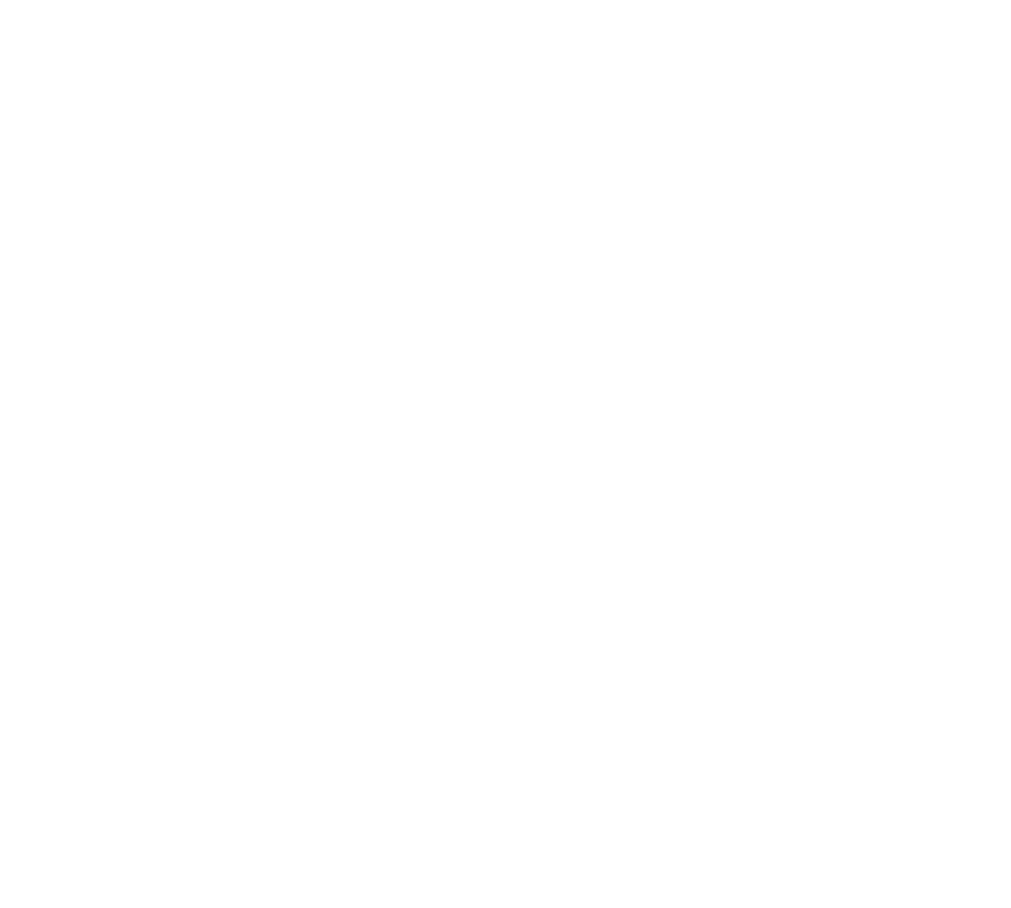
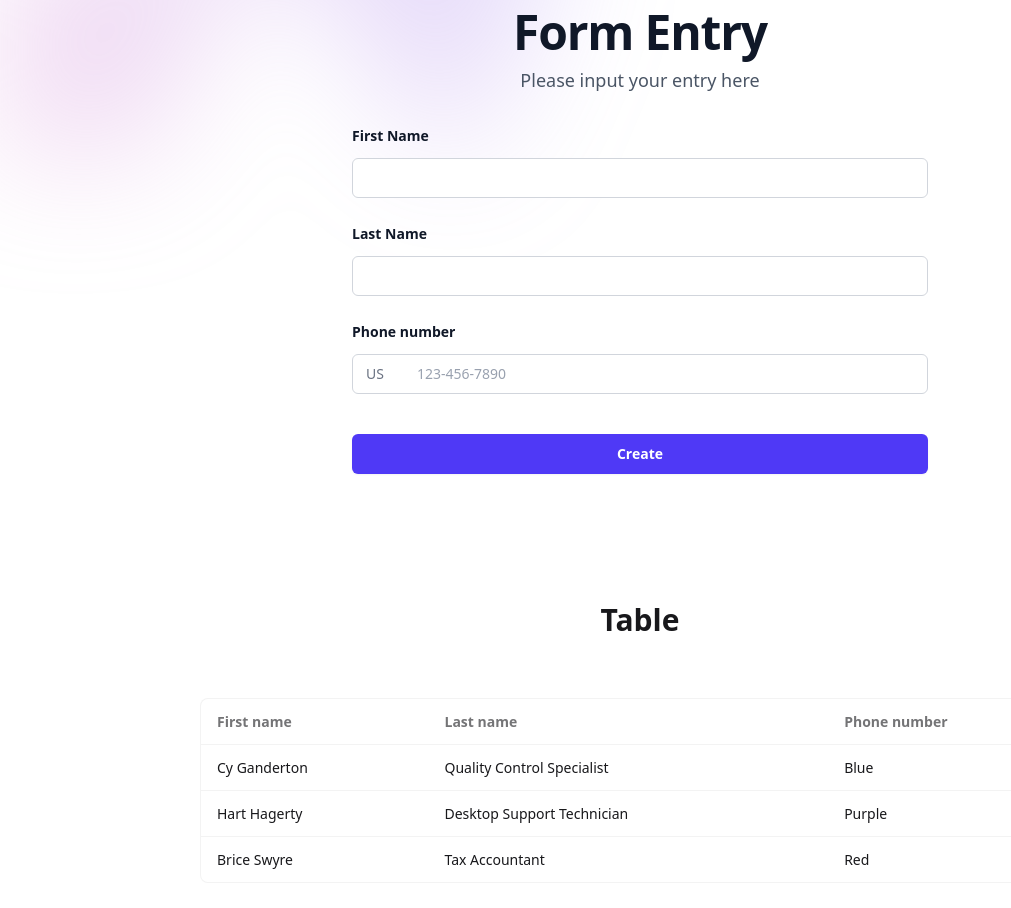
Before and after one commit to Ideadly-Skies/FERN_LC02_deploy, a React (Vite) app in the folder client/: page / in a window 1280 px wide. Shown: the part 200-1108 px from the top of the page, without its empty margins (0-1011 px from the left). Before the commit the page ends 800 px from the top, so only its background shows below. Built offline with nearby package versions, Linux system fonts and the light colour scheme.

Commit message:
feat: implemented form and table component for HomePage

```diff
--- a/client/src/App.jsx
+++ b/client/src/App.jsx
@@ -1,12 +1,13 @@
 import './App.css'
+import HomePage from './components/HomePage'
+import Table from './components/Table'
 
 function App() {
 
   return (
     <>
-      <h1 class="text-3xl font-bold underline">
-        Hello world!
-      </h1>
+      <HomePage/>
+      <Table/>
     </>
   )
 }
--- /dev/null
+++ b/client/src/components/HomePage.jsx
@@ -0,0 +1,95 @@
+export default function HomePage() {
+  return (
+    <div className="isolate bg-white px-6 py-24 sm:py-32 lg:px-8">
+      <div
+        aria-hidden="true"
+        className="absolute inset-x-0 -top-40 -z-10 transform-gpu overflow-hidden blur-3xl sm:-top-80"
+      >
+        <div
+          style={{
+            clipPath:
+              'polygon(74.1% 44.1%, 100% 61.6%, 97.5% 26.9%, 85.5% 0.1%, 80.7% 2%, 72.5% 32.5%, 60.2% 62.4%, 52.4% 68.1%, 47.5% 58.3%, 45.2% 34.5%, 27.5% 76.7%, 0.1% 64.9%, 17.9% 100%, 27.6% 76.8%, 76.1% 97.7%, 74.1% 44.1%)',
+          }}
+          className="relative left-1/2 -z-10 aspect-1155/678 w-144.5 max-w-none -translate-x-1/2 rotate-30 bg-linear-to-tr from-[#ff80b5] to-[#9089fc] opacity-30 sm:left-[calc(50%-40rem)] sm:w-288.75"
+        />
+      </div>
+      <form action="#" method="POST" className="mx-auto mt-16 max-w-xl sm:mt-20">
+        <div className="mx-auto max-w-2xl text-center">
+            <h2 className="text-4xl font-semibold tracking-tight text-balance text-gray-900 sm:text-5xl">Form Entry</h2>
+            <p className="mt-2 text-lg/8 text-gray-600">Please input your entry here</p>
+        </div>
+        <div className="grid grid-cols-1 mt-7 gap-x-8 gap-y-6 sm:grid-cols-2">
+          <div className="sm:col-span-2">
+            <label htmlFor="company" className="block text-sm/6 font-semibold text-gray-900">
+              First Name
+            </label>
+            <div className="mt-2.5">
+              <input
+                id="company"
+                name="company"
+                type="text"
+                autoComplete="organization"
+                className="block w-full rounded-md bg-white px-3.5 py-2 text-base text-gray-900 outline-1 -outline-offset-1 outline-gray-300 placeholder:text-gray-400 focus:outline-2 focus:-outline-offset-2 focus:outline-indigo-600"
+              />
+            </div>
+          </div>
+          <div className="sm:col-span-2">
+            <label htmlFor="email" className="block text-sm/6 font-semibold text-gray-900">
+              Last Name
+            </label>
+            <div className="mt-2.5">
+              <input
+                id="email"
+                name="email"
+                type="email"
+                autoComplete="email"
+                className="block w-full rounded-md bg-white px-3.5 py-2 text-base text-gray-900 outline-1 -outline-offset-1 outline-gray-300 placeholder:text-gray-400 focus:outline-2 focus:-outline-offset-2 focus:outline-indigo-600"
+              />
+            </div>
+          </div>
+          <div className="sm:col-span-2">
+            <label htmlFor="phone-number" className="block text-sm/6 font-semibold text-gray-900">
+              Phone number
+            </label>
+            <div className="mt-2.5">
+              <div className="flex rounded-md bg-white outline-1 -outline-offset-1 outline-gray-300 has-[input:focus-within]:outline-2 has-[input:focus-within]:-outline-offset-2 has-[input:focus-within]:outline-indigo-600">
+                <div className="grid shrink-0 grid-cols-1 focus-within:relative">
+                  <select
+                    id="country"
+                    name="country"
+                    autoComplete="country"
+                    aria-label="Country"
+                    className="col-start-1 row-start-1 w-full appearance-none rounded-md py-2 pr-7 pl-3.5 text-base text-gray-500 placeholder:text-gray-400 focus:outline-2 focus:-outline-offset-2 focus:outline-indigo-600 sm:text-sm/6"
+                  >
+                    <option>US</option>
+                    <option>CA</option>
+                    <option>EU</option>
+                  </select>
+                  {/* <ChevronDownIcon
+                    aria-hidden="true"
+                    className="pointer-events-none col-start-1 row-start-1 mr-2 size-5 self-center justify-self-end text-gray-500 sm:size-4"
+                  /> */}
+                </div>
+                <input
+                  id="phone-number"
+                  name="phone-number"
+                  type="text"
+                  placeholder="123-456-7890"
+                  className="block min-w-0 grow py-1.5 pr-3 pl-1 text-base text-gray-900 placeholder:text-gray-400 focus:outline-none sm:text-sm/6"
+                />
+              </div>
+            </div>
+          </div>
+        </div>
+        <div className="mt-10">
+          <button
+            type="submit"
+            className="block w-full rounded-md bg-indigo-600 px-3.5 py-2.5 text-center text-sm font-semibold text-white shadow-xs hover:bg-indigo-500 focus-visible:outline-2 focus-visible:outline-offset-2 focus-visible:outline-indigo-600"
+          >
+            Create
+          </button>
+        </div>
+      </form>
+    </div>
+  )
+}
--- /dev/null
+++ b/client/src/components/Table.jsx
@@ -0,0 +1,44 @@
+import React from 'react'
+
+function Table() {
+  return (
+        <>
+            <h1 className="text-3xl font-bold flex justify-center mb-15">Table</h1>
+
+            <div className="overflow-x-auto mx-50 mb-20 rounded-box border border-base-content/5 bg-base-100">
+                <table className="table">
+                    {/* head */}
+                    <thead>
+                    <tr>
+                        <th>First name</th>
+                        <th>Last name</th>
+                        <th>Phone number</th>
+                    </tr>
+                    </thead>
+                    <tbody>
+                    {/* row 1 */}
+                    <tr>
+                        <td>Cy Ganderton</td>
+                        <td>Quality Control Specialist</td>
+                        <td>Blue</td>
+                    </tr>
+                    {/* row 2 */}
+                    <tr>
+                        <td>Hart Hagerty</td>
+                        <td>Desktop Support Technician</td>
+                        <td>Purple</td>
+                    </tr>
+                    {/* row 3 */}
+                    <tr>
+                        <td>Brice Swyre</td>
+                        <td>Tax Accountant</td>
+                        <td>Red</td>
+                    </tr>
+                    </tbody>
+                </table>
+            </div>
+        </>
+  )
+}
+
+export default Table
```
